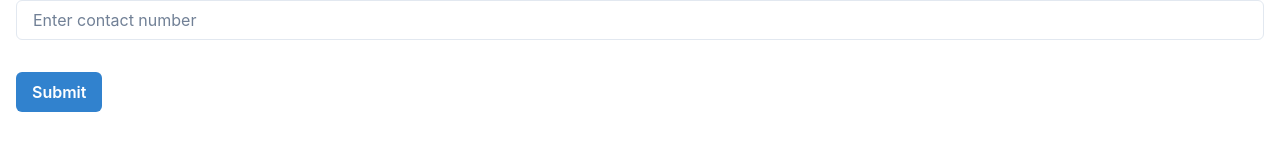
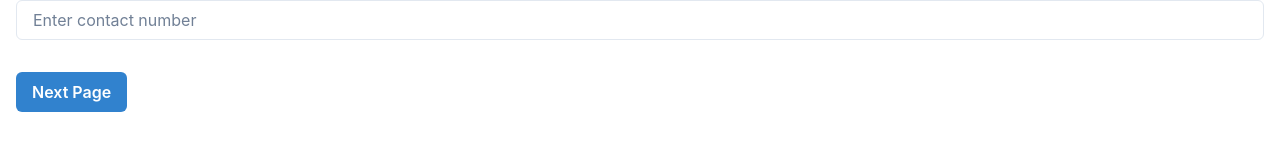
Before and after one commit to wlim0053/SEMS_2023, a React (Vite) app in the folder frontend/: page /CreateEventForm2 in a window 1280 px wide. Shown: the part 431-582 px from the top of the page. Built offline with nearby package versions, Linux system fonts and the light colour scheme.

Commit message:
redirecting files

```diff
--- a/frontend/src/pages/Organiser/CreateEventForm2.tsx
+++ b/frontend/src/pages/Organiser/CreateEventForm2.tsx
@@ -8,7 +8,10 @@ const Page2 = () => {
   const [email, setEmail] = useState("");
   const [personInCharge, setPersonInCharge] = useState("");
   const [contactNumber, setContactNumber] = useState("");
-
+  const handleButtonClick = () => {
+    // Redirect to another page
+    window.location.href = '/CreateEventForm3';
+  };
   const handleSubmit = () => {
     // Handle form submission
     // You can access the form data using the state variables
@@ -84,8 +87,8 @@ const Page2 = () => {
         />
       </FormControl>
 
-      <Button onClick={handleSubmit} colorScheme="blue" mt={4}>
-        Submit
+      <Button onClick={handleButtonClick} colorScheme="blue" mt={4}>
+        Next Page
       </Button>
     </Box>
   );
```
